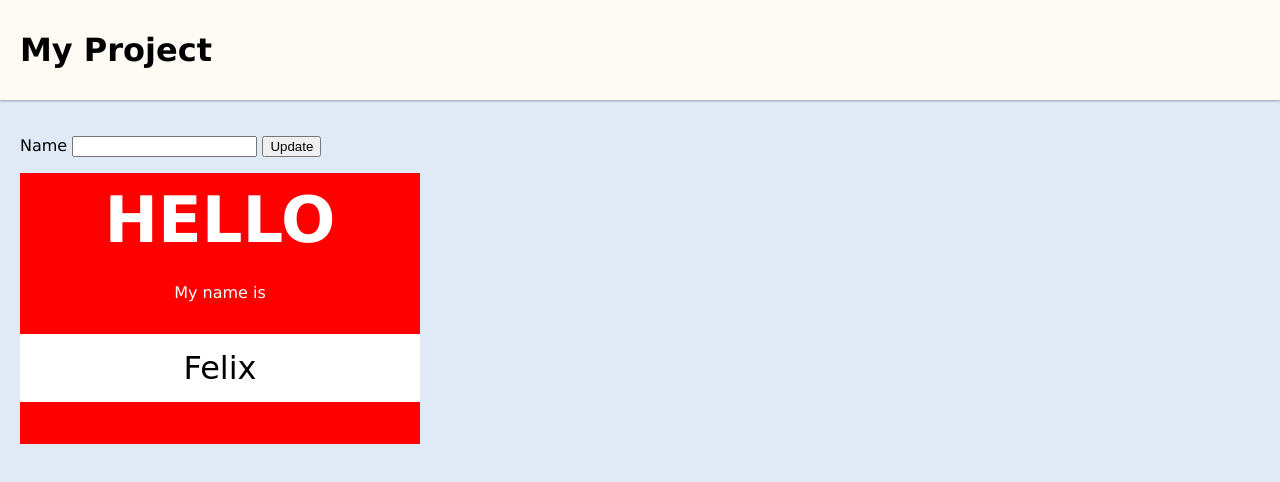
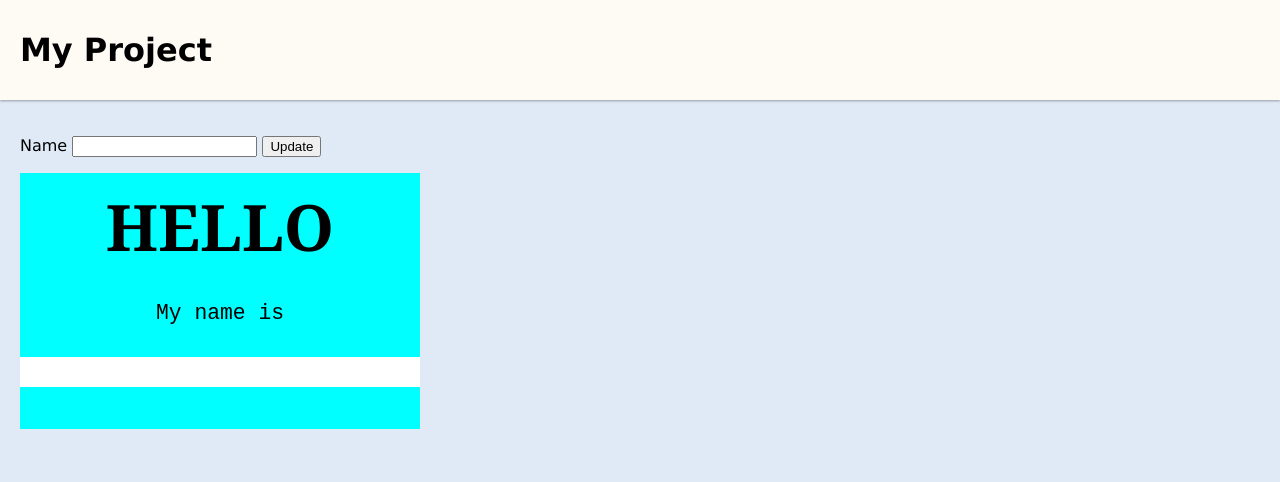
Before and after one commit to maddieparker/nametag, a plain HTML site: page index.html in a window 1280 px wide. Both pictures are taken after a click on the button "Update". Drawn offline with Linux system fonts and the light colour scheme.

Commit message:
button accepts name and new formatting

```diff
--- a/app.js
+++ b/app.js
@@ -1,3 +1,13 @@
-// grab DOM elements
 
-// set event listeners
+
+//const butterfly = document.getElementById('nametag');
+//butterfly.style.backgroundColor = 'purple';
+
+const button = document.getElementById('update-button');
+const nameDisplay = document.getElementById('name-display');
+button.addEventListener('click', () => {
+    console.log("i am clicking button");
+    console.log(nameDisplay);
+    nameDisplay.textContent = nameInput.value;
+    nameDisplay.style.color = 'blue';
+});
--- a/index.html
+++ b/index.html
@@ -8,6 +8,10 @@
 
 
     <script type="module" src="app.js"></script>
+    <script>
+        console.log('hello world!')
+    </script>
+
 
     <!-- put css fonts here -->
 
@@ -24,14 +28,14 @@
     <main>
         <p>
             Name
-            <input> <!-- user types in the name -->
-            <button>Update</button> <!-- user clicks the button-->
+            <input id="nameInput"> <!-- user types in the name -->
+            <button id="update-button">Update</button> <!-- user clicks the button-->
         </p>
 
-        <div class="nametag">
+        <div id="nametag" class="nametag">
             <p class="greeting">Hello</p>
-            <p>My name is</p>
-            <p class="name">Felix</p> <!-- thing that will be updated-->
+            <p style="font-family: 'Courier New', Courier, monospace; font-size: 16pt">My name is</p>
+            <p id="name-display" class="name">Felix</p> <!-- thing that will be updated-->
         </div>
     </main>
 
--- a/style.css
+++ b/style.css
@@ -30,8 +30,8 @@ main {
 }
 
 .nametag {
-    background: red;
-    color: white;
+    background: aqua;
+    color: black;
     padding-bottom: 10px;
     width: 400px;
     text-align: center;
@@ -39,6 +39,7 @@ main {
 
 .greeting {
     text-transform: uppercase;
+    font-family: Georgia;
     font-size: 4em;
     font-weight: bolder;
     padding: 10px;
```
Also changed, not shown: datatypes.js (added, +34 -0 lines).
